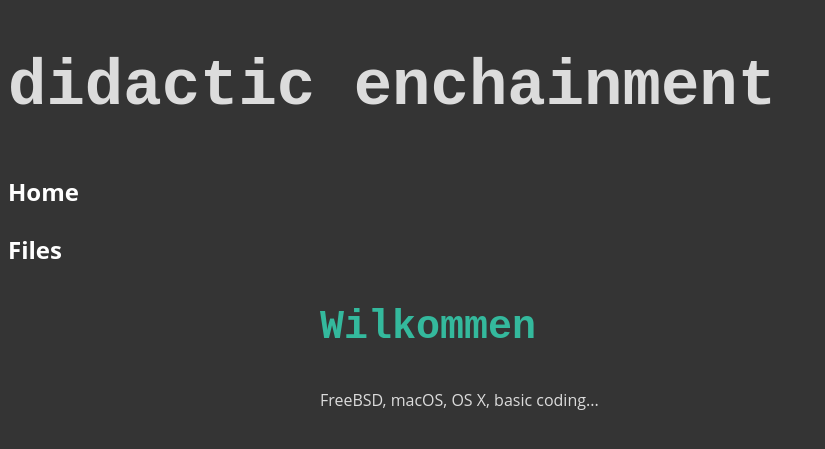
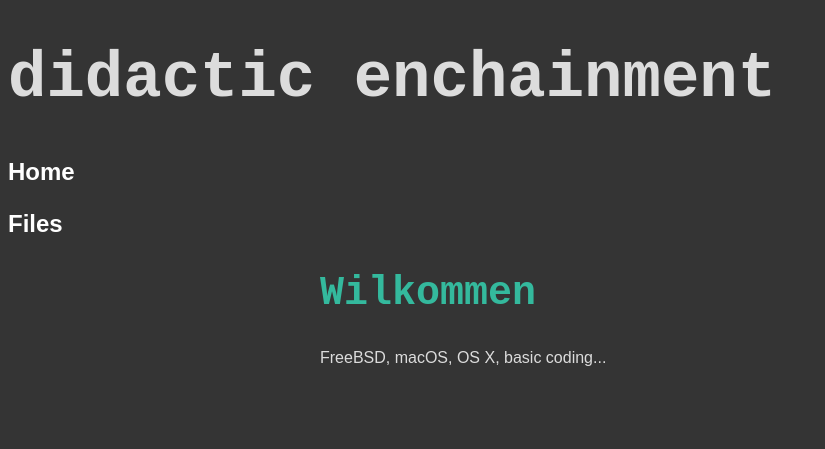
Before and after one commit to paulrbts/blog, a Jekyll site: the page built from index.html, in a window 1280 px wide. Shown: the top 449 px of the page, without its empty margins (0-825 px from the left). Built offline with Jekyll 4.4.1, drawn with Linux system fonts in a browser that asks for light colours.

Commit message:
Adding Google Fonts

```diff
--- a/_layouts/default.html
+++ b/_layouts/default.html
@@ -3,7 +3,8 @@
   <head>
     <meta charset="utf-8">
     <title>Didactic Enchainment - a simple blog on OS hacks</title>
-    <link href="{{ site.baseurl }}/css/common.css" rel="stylesheet">
+    <link href="{{ site.baseurl }}/css/common.css" rel="stylesheet"
+          href="https://fonts.googleapis.com/css?family=Nova+Mono|Open+Sans+Condensed:bold">
   </head>
   <body>
 
--- a/css/common.css
+++ b/css/common.css
@@ -4,7 +4,7 @@
 }
 
 body {
-  font: normal 100%/1.4 Open Sans,sans-serif;
+  font-family: 'Open+Sans+Condensed:bold', sans-serif;
   color: #DCDCDC;
   background-color: #343434
 }
@@ -23,19 +23,19 @@
 }
 
 h1 {
-  font-family: hack,monospace;
+  font-family: 'Nova+Mono', monospace;
   font-weight: bold;
   font-size: 4rem;
 }
 
 h2 {
-  font-family: hack,monospace;
+  font-family: 'Nova+Mono', monospace;
   font-size: 2.5rem;
   color: #34B99D
 }
 
 h3 {
-  font-family: Open Sans,sans-serif;
+  font-family: 'Open+Sans+Condensed', sans-serif;
   font-size: 1.5rem;
   font-weight: bold;
 }
```
